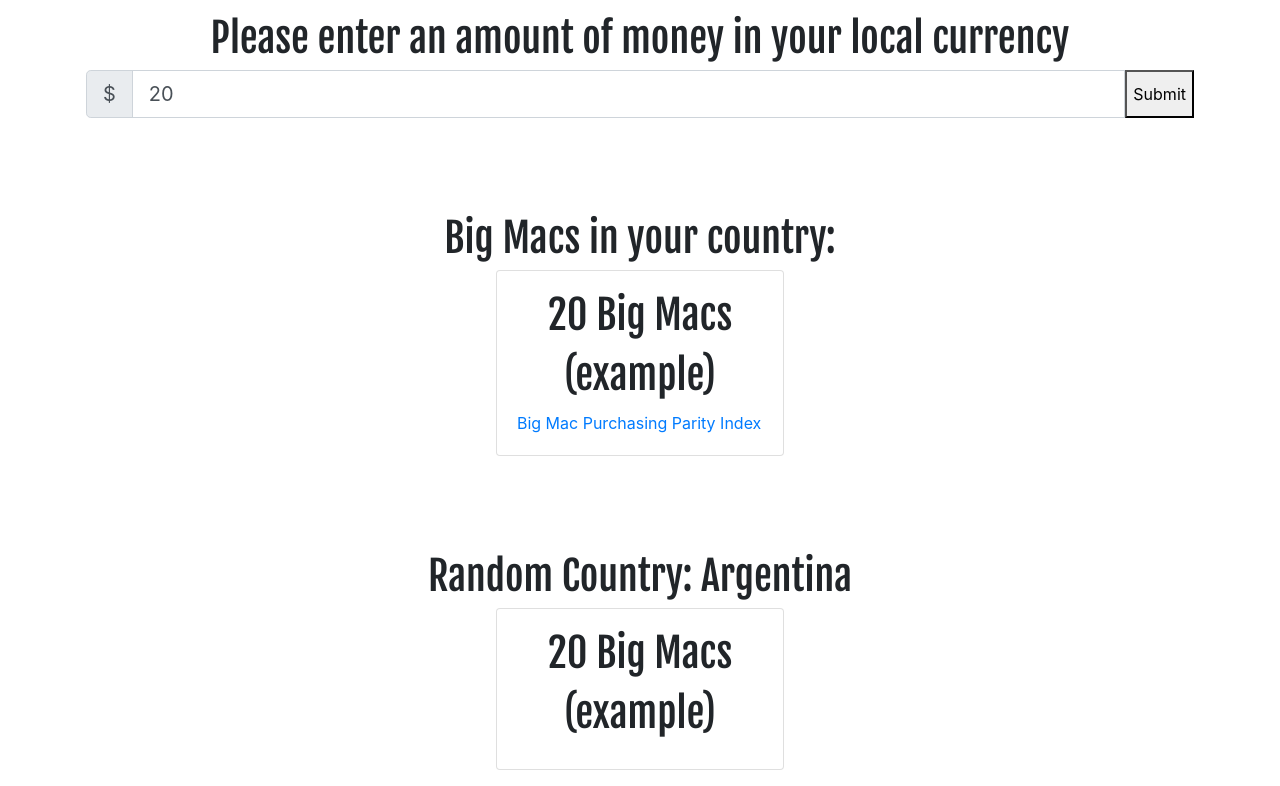
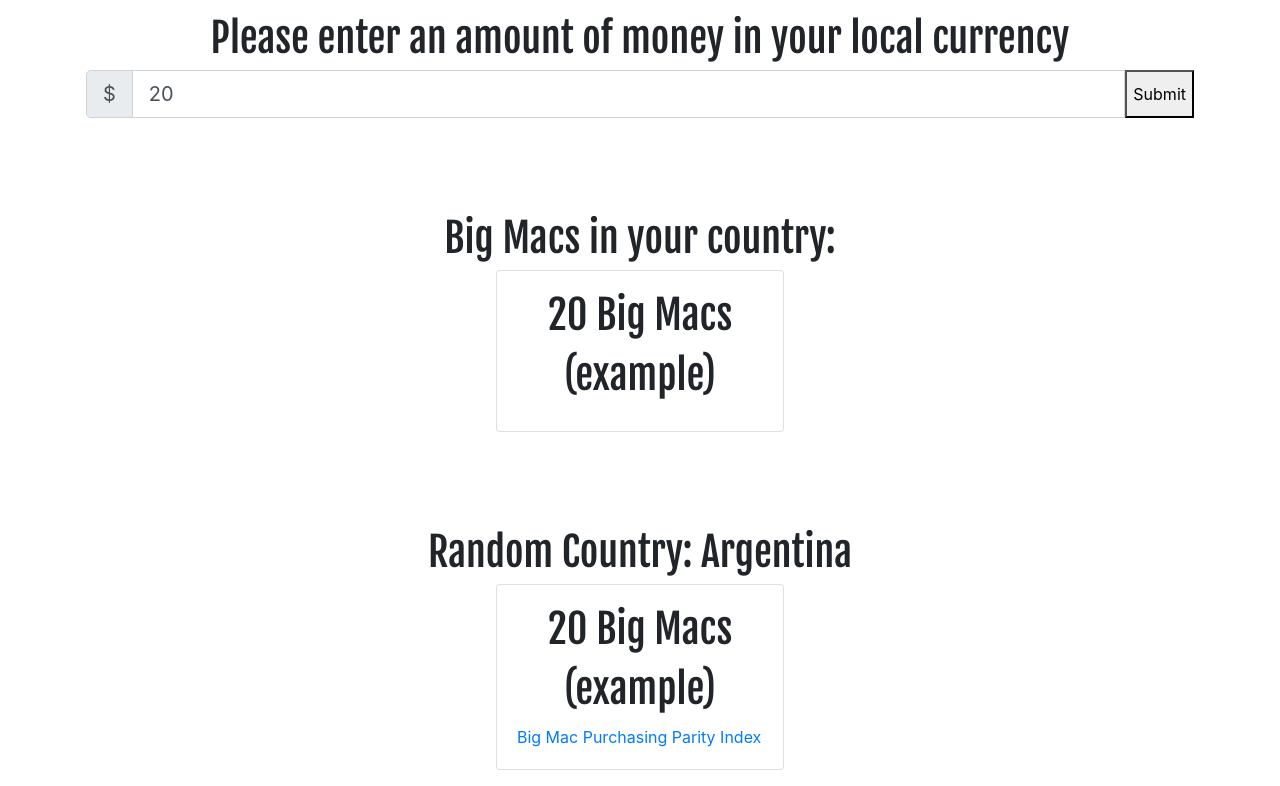
Before and after one commit to elock721/EL-Big-Mac, a React (Create React App) app in the folder elbigmac/: page / in a window 1280 px wide. Shown: the part 274-1060 px from the top of the page. Built offline with nearby package versions, Linux system fonts and the light colour scheme; no server answers.

Commit message:
moved PPP link

```diff
--- a/elbigmac/src/App.js
+++ b/elbigmac/src/App.js
@@ -58,7 +58,6 @@
       Some quick example text to build on the card title and make up the bulk of
       the card's content.
     </Card.Text> */}
-    <Card.Link href="https://github.com/zelima/big-mac-index/blob/master/data/big-mac-index.csv" target="_blank">Big Mac Purchasing Parity Index</Card.Link>
   </Card.Body>
 </Card>
   <br></br>
@@ -70,6 +69,8 @@
   <Card.Body>
   <Card.Title><h1>20 Big Macs</h1></Card.Title>
     <Card.Title><h1>(example)</h1></Card.Title>
+    <Card.Link href="https://github.com/zelima/big-mac-index/blob/master/data/big-mac-index.csv" target="_blank">Big Mac Purchasing Parity Index</Card.Link>
+
     {/* <Card.Text>
       Some quick example text to build on the card title and make up the bulk of
       the card's content.
```
